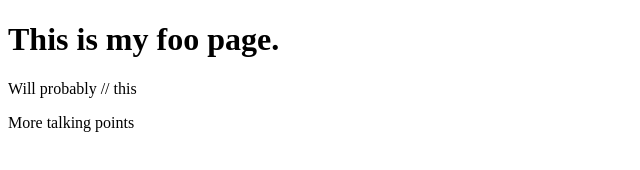
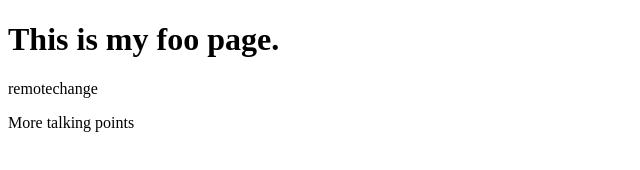
Before and after one commit to mccarran/Foo-Repo, a plain HTML site: page index.html in a window 1280 px wide. Shown: the full height of the page, 0-640 px from the left. Drawn offline with Linux system fonts and the light colour scheme.

Commit message:
remotechange
will create a conflict

```diff
--- a/index.html
+++ b/index.html
@@ -8,7 +8,7 @@
 </head>
 <body>
     <h1>This is my foo page.</h1>
-    <p>Will probably // this</p>
+    <p>remotechange</p>
     <p>More talking points</p>
 </body>
 </html>
```
